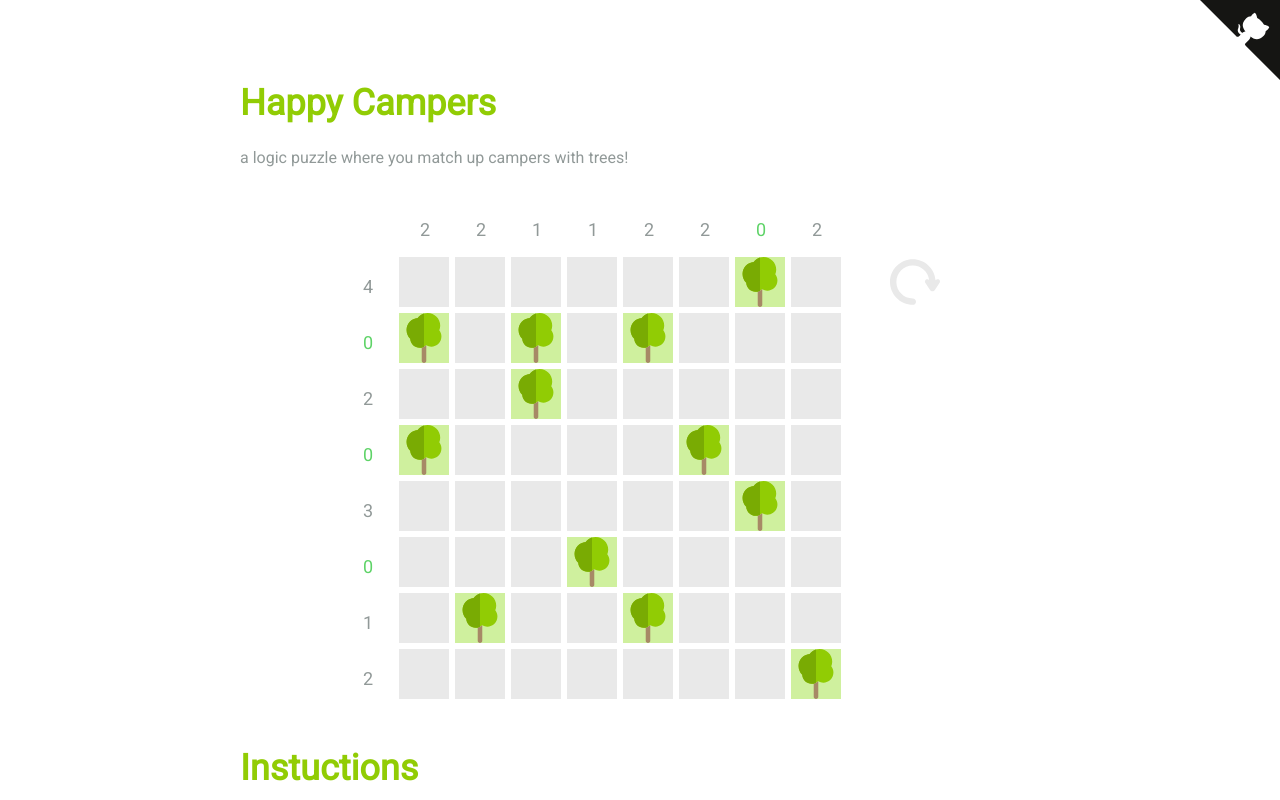
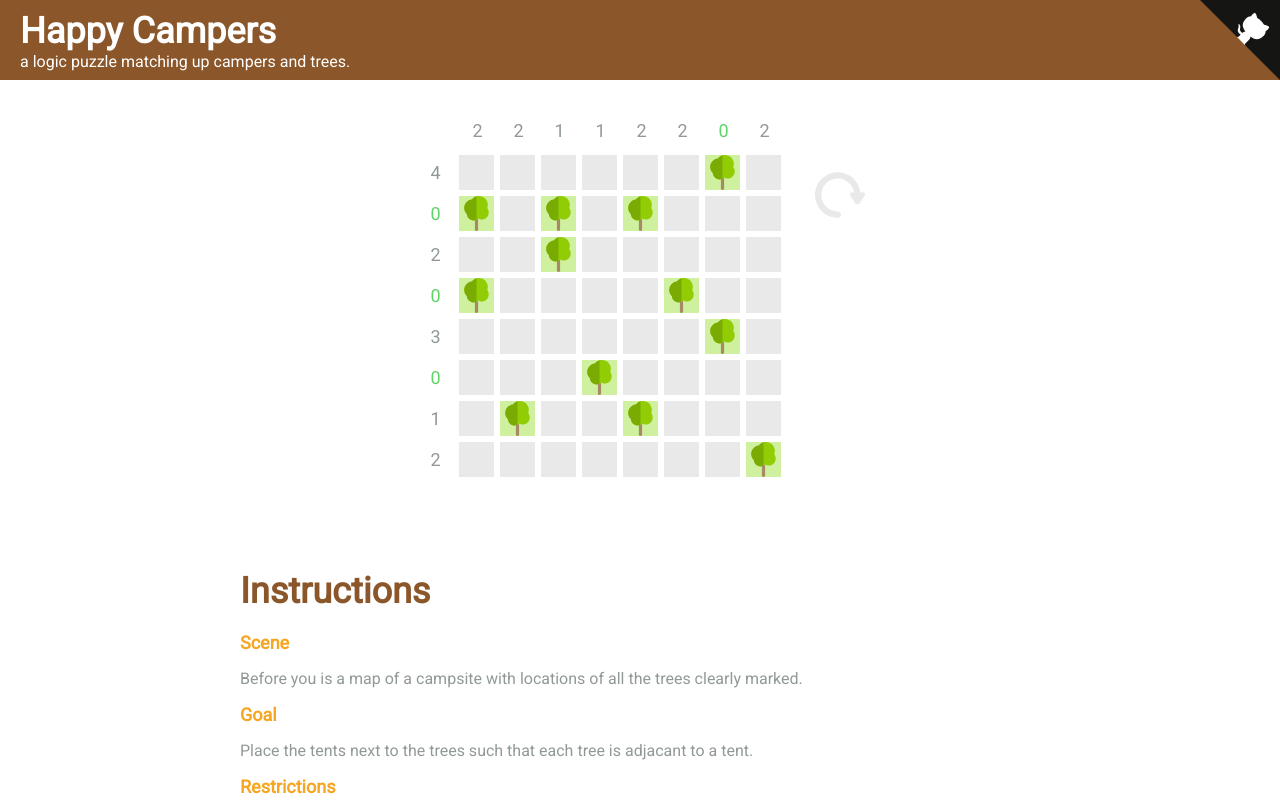
Before and after one commit to kadikraman/happy-campers, a Vue app: page / in a window 1280 px wide. Shown: the top 800 px of the page. Built offline with nearby package versions, Linux system fonts and the light colour scheme.

Commit message:
Uodate styles

```diff
--- a/src/App.vue
+++ b/src/App.vue
@@ -1,7 +1,9 @@
 <template>
   <div id="app">
-    <h1>Happy Campers</h1>
-    <p>a logic puzzle where you match up campers with trees!</p>
+    <div class="header">
+      <div class="title">Happy Campers</div>
+      <div class="subtext">a logic puzzle matching up campers and trees.</div>
+    </div>
     <div id="game">
       <div class="tableContainer">
         <table class="table">
@@ -26,7 +28,7 @@
       </div>
     </div>
     <div class="instructions">
-      <h1>Instuctions</h1>
+      <div class="instructionsTitle">Instructions</div>
       <div class="instructionTitle">Scene</div>
       <p>Before you is a map of a campsite with locations of all the trees clearly marked.</p>
       <div class="instructionTitle">Goal</div>
@@ -65,14 +67,32 @@ export default {
 #app {
   font-family: 'Roboto', sans-serif;
   user-select: none;
-  max-width: 800px;
   margin: 0 auto;
-  padding: 50px 0;
+}
+
+body {
+  margin: 0;
+}
+
+.header {
+  background-color: #8B572A;
+  height: 70px;
+  padding: 10px 0 0 20px;
+}
+
+.title {
+  font-size: 36px;
+  font-weight: bold;
+  color: #FFFFFF;
+}
+
+.subtext {
+  color: #FFFFFF;
 }
 
 #game {
-  width: 600px;
-  height: 500px;
+  width: 450px;
+  height: 400px;
   margin: 0 auto;
   margin-top: 30px;
 }
@@ -93,12 +113,9 @@ export default {
 
 .instructions {
   margin-top: 50px;
-}
-
-h1 {
-  font-size: 36px;
-  font-weight: bold;
-  color: #91CC04;
+  padding: 10px;
+  max-width: 800px;
+  margin: 0 auto;
 }
 
 p {
@@ -110,4 +127,11 @@ p {
   font-weight: bold;
   color: #F6A623;
 }
+
+.instructionsTitle {
+  font-size: 36px;
+  font-weight: bold;
+  color: #8B572A;
+  margin: 50px 0 20px 0;
+}
 </style>
--- a/src/components/Number/index.vue
+++ b/src/components/Number/index.vue
@@ -14,12 +14,12 @@ export default {
 
 <style scoped>
 .number {
-  height: 50px;
-  width: 50px;
+  height: 35px;
+  width: 35px;
   display: block;
   border: 2px solid white;
   text-align: center;
-  line-height: 60px;
+  line-height: 35px;
   color: #919998;
   font-size: 18px;
 }
--- a/src/components/Square/index.vue
+++ b/src/components/Square/index.vue
@@ -39,8 +39,8 @@ export default {
 svg.icon {
   display: block;
   background-color: #CFF09E;
-  width: 50px;
-  height: 50px;
+  height: 35px;
+  width: 35px;
 }
 
 svg.empty {
```
